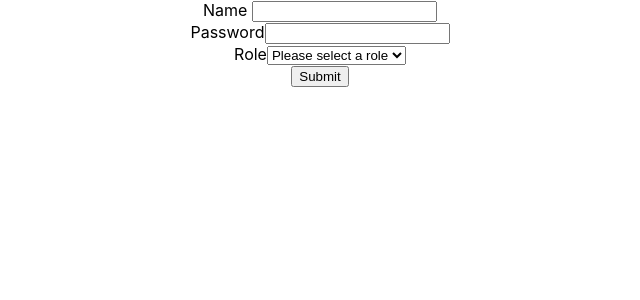
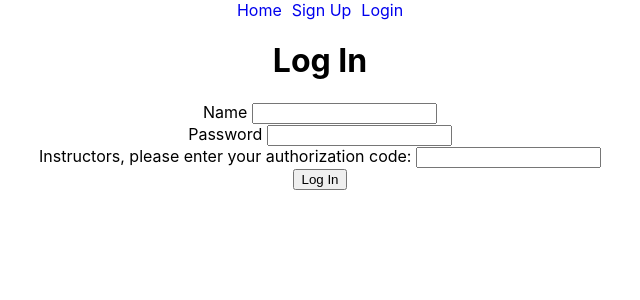
Before and after one commit to TT133-Anywhere-Fitness/Front-End, a React (Create React App) app: page /login in a window 1280 px wide. Shown: the top 300 px of the page, without its empty margins (320-960 px from the left). Built offline with nearby package versions, Linux system fonts and the light colour scheme.

Commit message:
Completed text input on Login &  linked SignUp & Login pages

```diff
--- a/src/App.js
+++ b/src/App.js
@@ -1,13 +1,35 @@
 import React from "react";
+import { BrowserRouter, Route, Link, Switch} from 'react-router-dom';
 import logo from './logo.svg';
 import './App.css';
 import SignUp from './components/SignUp'
+import Login from './components/Login'
 
 function App() {
   return (
+    <BrowserRouter>
     <div className="App">
-      <SignUp/>
+      <div>
+        <Link to='/' style={{ padding: 5, textDecoration: 'none'}}>Home</Link>
+
+        <Link to='/signup' style={{ padding: 5, textDecoration: 'none'}}>Sign Up</Link>
+
+        <Link to='/login' style={{ padding: 5, textDecoration: 'none'}}>Login</Link>
+      </div>
+
+      <Switch>
+        <Route path='/signup' component={SignUp}/>
+        <Route path='/login' component={Login}/>
+      </Switch>
+
+
+
+
+      {/* <Route exact path='/' component={Home}/>
+    <Route path='/food' component={Food}/>
+    <Route path='/drinks' component={Drinks}/> */}
     </div>
+    </BrowserRouter>
   );
 }
 
--- a/src/components/Login.js
+++ b/src/components/Login.js
@@ -0,0 +1,48 @@
+import axios from "axios";
+import React, { useState } from "react";
+
+
+export default function Login(){
+    const [credential, setCredential] = useState(
+        { username: '', password:'', instructorCode:'' }
+    )
+
+    const handleChange = event => {
+        setCredential({...credential, [event.target.name]: event.target.value});
+    }
+
+    const onSubmit = event => {
+        event.preventDefault();
+        axios.post('/', {credential})
+    }
+
+    return (
+        <div className="loginForm">
+
+            <form onSubmit={onSubmit}>
+            <h1>Log In</h1>
+            <div>
+                <label htmlFor="Name">Name </label>
+                <input value={credential.username} name="username" type="text" onChange={handleChange}/>
+            </div>
+
+            <div>
+                <label htmlFor="password">Password </label>
+                <input value={credential.password} name="password" type="password" onChange={handleChange}/>
+            </div>
+
+            <div>
+                <label htmlFor="instructorCode">Instructors, please enter your authorization code: </label>
+                <input value={credential.instructorCode} name="instructorCode" type="password" onChange={handleChange}/>
+            </div>
+
+            <div>
+                <button>Log In</button>
+            </div>
+
+            </form>
+        </div>
+
+
+    )
+}
--- a/src/components/SignUp.js
+++ b/src/components/SignUp.js
@@ -1,5 +1,6 @@
 import React, { useState } from 'react'
 import axios from 'axios';
+
 
 export default function SignUp(){
     const [ credential, setCredential] = useState({ username: '', password: '', role: ''});
@@ -15,14 +16,22 @@ export default function SignUp(){
 
     return(
         <div className="initForm">
+
+            <div className="headerDiv"></div>
+
+
             <form onSubmit={onSubmit}>
+            <div>
+               <h1>Sign Up Form</h1>
+            </div>
+
                 <div>
                     <label htmlFor="Name">Name </label>
                     <input value={credential.username} name="username" type="text" onChange={handleChange}/>
                 </div>
 
                 <div>
-                <label htmlFor="password">Password</label>
+                <label htmlFor="password">Password </label>
                     <input value={credential.password} name="password" type="password"
                     onChange={handleChange}/>
                 </div>
@@ -38,7 +47,7 @@ export default function SignUp(){
                 </div>
 
                 <div>
-                <button>Submit</button>
+                <button type="submit">Submit</button>
                 </div>
 
             </form>
```
Also changed, not shown: 1 other file (tests, documents, lock files or other folders).
